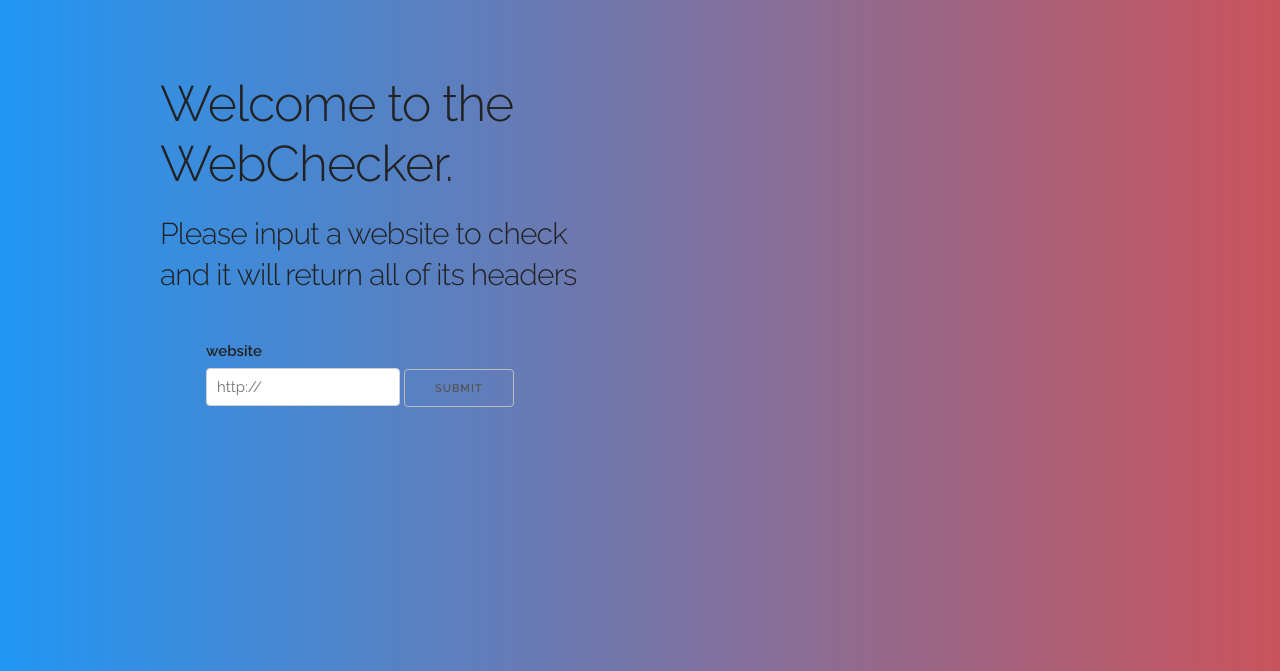
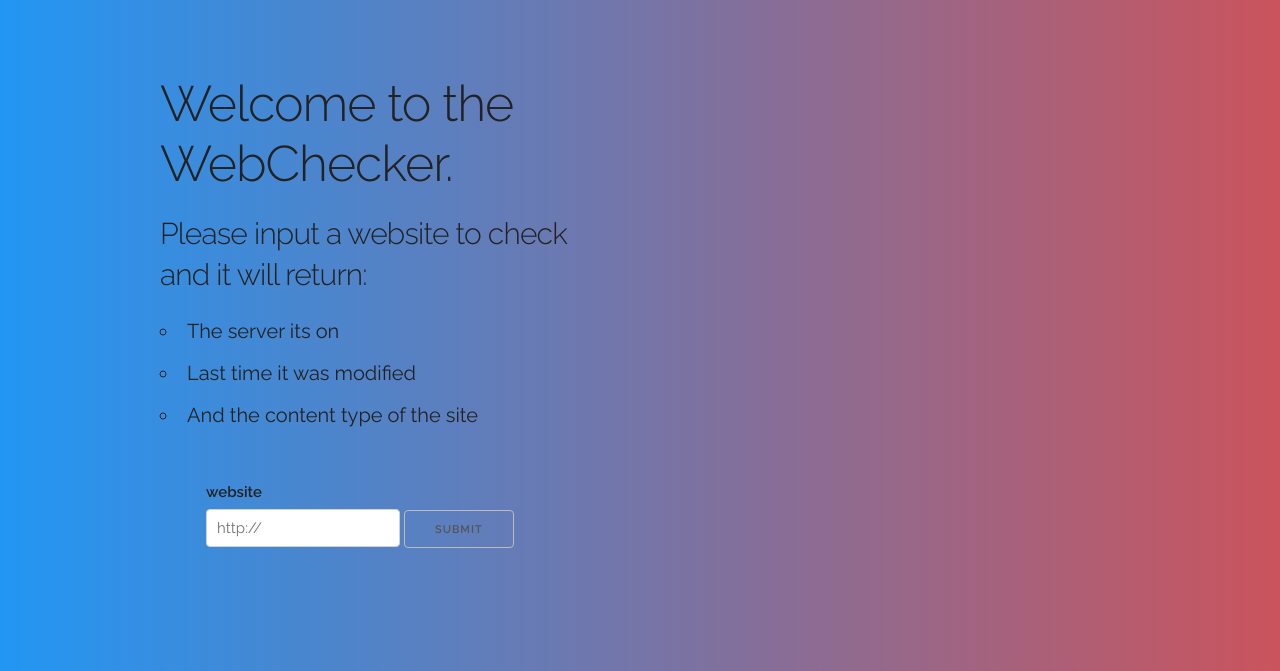
Before and after one commit to gpsiegel/connection-checker, a Flask app: page / in a window 1280 px wide. Shown: the part 52-723 px from the top of the page. Run offline with Flask 2, Linux system fonts and the light colour scheme; data that the repository does not hold is empty.

Commit message:
Update index.html

```diff
--- a/templates/index.html
+++ b/templates/index.html
@@ -81,7 +81,12 @@ li {
     <div class="row">
       <div class="one-half column" style="margin-top: 10%">
         <h1>Welcome to the WebChecker.</h1>
-        <h4>Please input a website to check and it will return all of its headers</h4>
+        <h4>Please input a website to check and it will return:</h4>
+        <ul>
+          <li>The server its on</li>
+          <li>Last time it was modified</li>
+          <li>And the content type of the site</li>
+        </ul>
         <br>
         <div class="container">
           <form method="POST">
```
